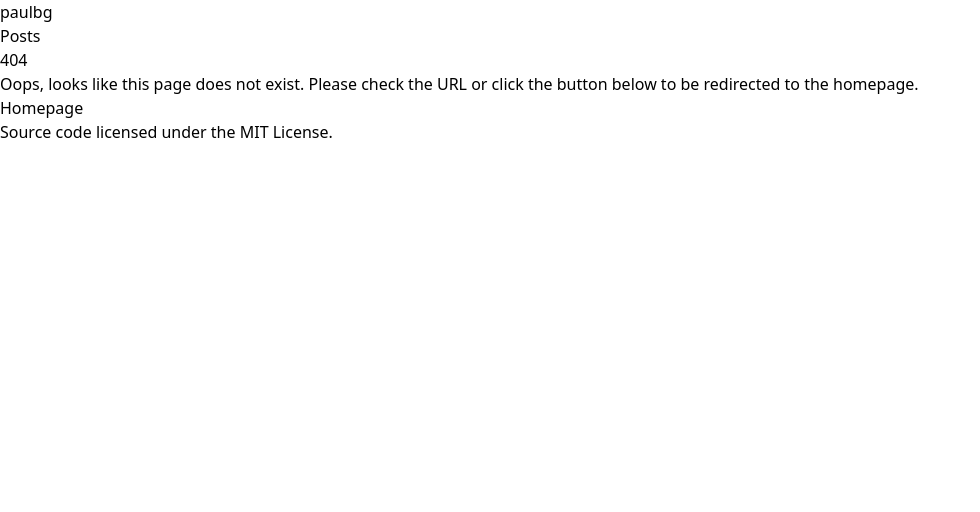
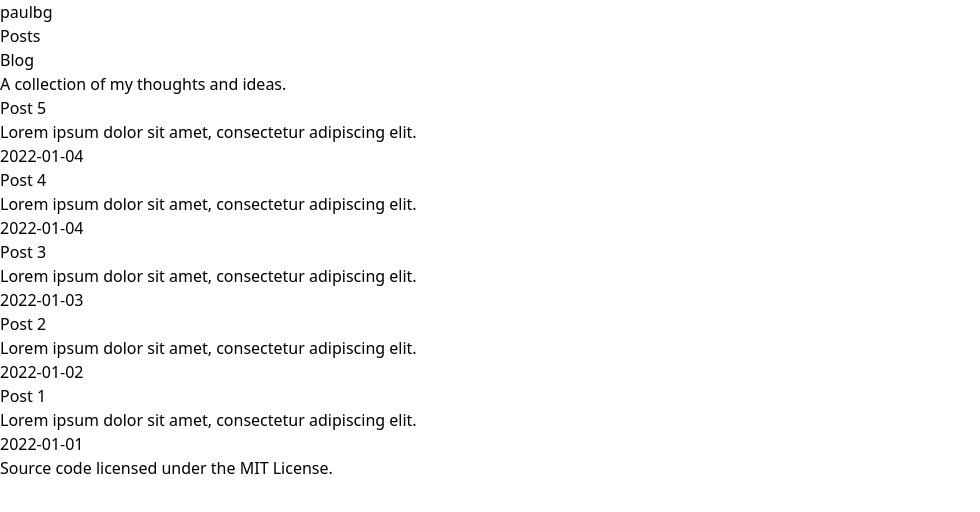
Before and after one commit to paulbgtr/paulbg, a Next.js app: page /blog in a window 1280 px wide. Before the commit this address had no page. Shown: the top 512 px of the page, without its empty margins (0-980 px from the left). Built offline with nearby package versions, Linux system fonts and the light colour scheme.

Commit message:
feat: implement /blog/index page

```diff
--- /dev/null
+++ b/src/pages/blog/index.tsx
@@ -0,0 +1,50 @@
+import { Header } from "@/components/Header";
+import { BlogPostList } from "@/components/pageRelated/blog/BlogPostList";
+import type { Post } from "@/types/Post";
+import { sortPosts } from "@/utilts/sortPosts";
+
+const posts: Post[] = [
+  {
+    id: 1,
+    title: "Post 1",
+    description: "Lorem ipsum dolor sit amet, consectetur adipiscing elit.",
+    date: "2022-01-01",
+  },
+  {
+    id: 2,
+    title: "Post 2",
+    description: "Lorem ipsum dolor sit amet, consectetur adipiscing elit.",
+    date: "2022-01-02",
+  },
+  {
+    id: 3,
+    title: "Post 3",
+    description: "Lorem ipsum dolor sit amet, consectetur adipiscing elit.",
+    date: "2022-01-03",
+  },
+  {
+    id: 5,
+    title: "Post 5",
+    description: "Lorem ipsum dolor sit amet, consectetur adipiscing elit.",
+    date: "2022-01-04",
+  },
+  {
+    id: 4,
+    title: "Post 4",
+    description: "Lorem ipsum dolor sit amet, consectetur adipiscing elit.",
+    date: "2022-01-04",
+  },
+];
+
+export default function Blog() {
+  return (
+    <article>
+      <Header
+        title="Blog"
+        description="A collection of my thoughts and ideas."
+      />
+
+      <BlogPostList posts={sortPosts(posts)} />
+    </article>
+  );
+}
```
